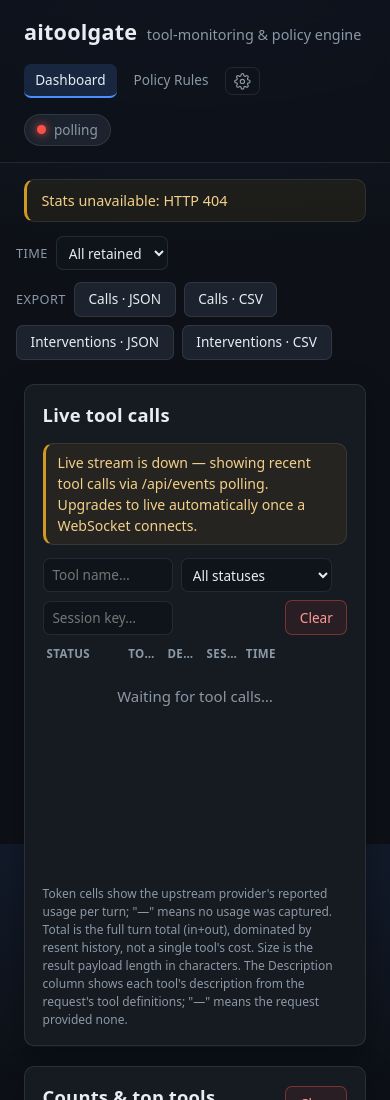
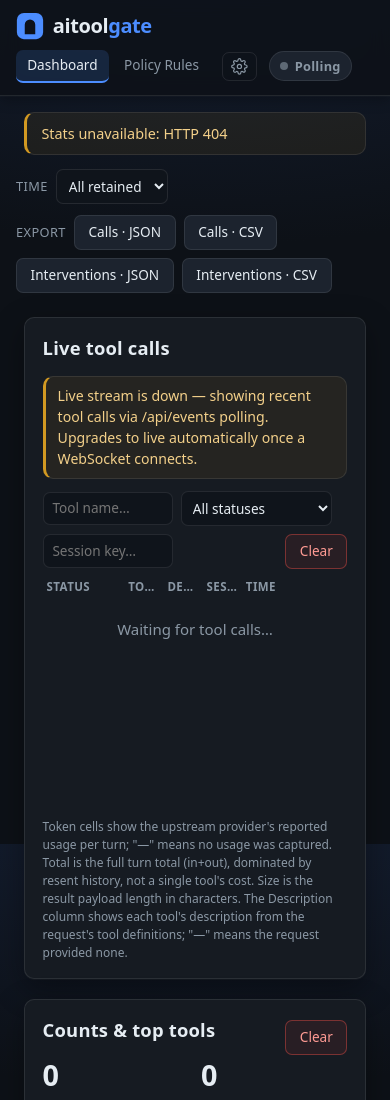
Before and after one commit to AlperTk/aitoolgate, a website: page dashboard/index.html in a window 390 px wide. Shown: the top 1100 px of the page. Drawn offline with Linux system fonts and the light colour scheme; no server answers.

Commit message:
feat(header): enhance app header layout and responsiveness with new styles

```diff
--- a/dashboard/css/layout.css
+++ b/dashboard/css/layout.css
@@ -1,26 +1,85 @@
 /* aitoolgate dashboard css — layout: app header / nav / connection status, notice banner, view switching, dashboard grid, and card panels */
 /* ------------------------------- header ---------------------------- */
 .app-header {
+  position: sticky;
+  top: 0;
+  z-index: 10;
+  background: rgba(13, 17, 23, 0.8);
+  backdrop-filter: blur(10px);
+  border-bottom: 1px solid var(--border);
+  box-shadow: var(--shadow-sm);
+}
+/* Centered inner bar: brand on the left, grouped controls on the right, all
+   aligned to the same 1400px grid as the page views beneath. */
+.app-header-inner {
+  max-width: 1400px;
+  margin: 0 auto;
+  padding: 0.875rem 1.5rem;
   display: flex;
   align-items: center;
   justify-content: space-between;
   gap: 1rem;
-  padding: 1rem 1.5rem;
-  border-bottom: 1px solid var(--border);
-  background: rgba(13, 17, 23, 0.7);
-  backdrop-filter: blur(8px);
-  position: sticky;
-  top: 0;
-  z-index: 10;
 }
-.app-title { display: flex; align-items: baseline; gap: 0.6rem; flex-wrap: wrap; }
-.app-title h1 { font-size: var(--fs-2xl); font-weight: var(--fw-bold); letter-spacing: 0.2px; }
-.subtitle { color: var(--muted); font-size: var(--fs-md); }
-
+/* Brand: a product-logo lockup (geometric gate/portal mark + two-tone wordmark)
+   on the left, followed by a short muted description on a shared baseline, split
+   by a thin vertical divider. */
+.app-title {
+  display: flex;
+  align-items: center;
+  gap: 0.85rem;
+  flex-wrap: wrap;
+  min-width: 0;
+}
+/* Mark + wordmark: one cohesive, left-aligned brand block (the logo lockup),
+   vertically centered so the mark sits beside the wordmark as a single unit. */
+.brand {
+  display: inline-flex;
+  align-items: center;
+  gap: 0.55rem;
+  min-width: 0;
+}
+/* Compact inline logo mark: a geometric gate/portal glyph; the accent tile and
+   the negative-space opening both adapt to the theme via tokens. */
+.brand-mark {
+  width: var(--brand-mark-size);
+  height: var(--brand-mark-size);
+  flex: none;
+  display: block;
+}
+/* Wordmark: a tight, modern two-tone treatment — the bulk in the primary text
+   token, the "gate" segment in the accent token, on a shared baseline. */
+.app-title h1 {
+  font-size: var(--fs-xl);
+  font-weight: var(--fw-semibold);
+  letter-spacing: -0.02em;
+  line-height: 1.1;
+  margin: 0;
+  white-space: nowrap;
+}
+.brand-name { color: var(--text); }
+.brand-accent { color: var(--accent); }
+/* Muted description: kept as-is; a thin divider separates it from the lockup. */
+.subtitle {
+  color: var(--muted);
+  font-size: var(--fs-sm);
+  letter-spacing: 0.01em;
+  padding-left: 0.7rem;
+  border-left: 1px solid var(--border);
+  white-space: nowrap;
+}
+/* Grouped right-side controls: view navigation + settings gear + live status,
+   right-aligned with consistent spacing and wrapping gracefully on narrow screens. */
+.app-header-right {
+  display: inline-flex;
+  align-items: center;
+  gap: 0.75rem;
+  margin-left: auto;
+  flex-wrap: wrap;
+}
 /* Header navigation: two client-side page links (Dashboard / Policy Rules).
    The active link gets an accent background + underline so the current page
    is obvious at a glance. */
-.app-nav { display: inline-flex; align-items: center; gap: 0.35rem; }
+.app-nav { display: inline-flex; align-items: center; gap: 0.25rem; }
 .nav-link {
   color: var(--muted);
   text-decoration: none;
@@ -36,23 +95,26 @@
   background: rgba(76, 141, 255, 0.16);
   border-bottom-color: var(--accent);
 }
-
-/* Connection status indicator (green = connected, red = disconnected). */
+/* Live status pill (green = connected, muted = polling fallback). */
 .conn {
   display: inline-flex;
   align-items: center;
-  gap: 0.5rem;
-  font-size: var(--fs-sm);
+  gap: 0.4rem;
+  font-size: var(--fs-xs);
+  font-weight: var(--fw-semibold);
+  letter-spacing: 0.02em;
   color: var(--muted);
   background: var(--surface-2);
   border: 1px solid var(--border);
   border-radius: 999px;
-  padding: 0.3rem 0.75rem;
+  padding: 0.28rem 0.65rem;
+  white-space: nowrap;
 }
-.conn .dot { width: 9px; height: 9px; border-radius: 50%; background: var(--red); }
-.conn.connected { color: var(--text); }
-.conn.connected .dot { background: var(--green); box-shadow: 0 0 8px var(--green); }
-.conn.disconnected .dot { background: var(--red); box-shadow: 0 0 8px var(--red); }
+.conn .dot { width: 0.5rem; height: 0.5rem; border-radius: 50%; background: var(--muted); flex: none; }
+.conn.connected { color: var(--c-st-ok); border-color: rgba(126, 212, 145, 0.35); }
+.conn.connected .dot { background: var(--green); box-shadow: 0 0 6px var(--green); }
+.conn.disconnected { color: var(--muted); }
+.conn.disconnected .dot { background: var(--text-faint); }
 
 /* ------------------------------- notice ---------------------------- */
 .notice {
--- a/dashboard/css/responsive.css
+++ b/dashboard/css/responsive.css
@@ -23,7 +23,16 @@
 }
 @media (max-width: 560px) {
   .field-row { grid-template-columns: 1fr; }
-  .app-header { flex-direction: column; align-items: flex-start; }
+  /* Stack the header: brand on top, grouped controls wrap below; drop the subtitle
+     and tighten the inner padding so everything stays within the viewport. */
+  .app-header-inner {
+    flex-direction: column;
+    align-items: flex-start;
+    gap: 0.6rem;
+    padding: 0.75rem 1rem;
+  }
+  .app-header-right { width: 100%; justify-content: flex-start; }
+  .subtitle { display: none; }
 }
 
 /* Below ~480px: stack the global-controls toolbar and let each control group
--- a/dashboard/css/tokens.css
+++ b/dashboard/css/tokens.css
@@ -27,6 +27,8 @@
 
   --radius: 10px;
   --shadow: 0 1px 0 rgba(255, 255, 255, 0.03), 0 10px 30px rgba(0, 0, 0, 0.35);
+  /* Subtle elevation for the sticky app header (lighter/tighter than the card --shadow). */
+  --shadow-sm: 0 1px 0 rgba(255, 255, 255, 0.02), 0 4px 12px rgba(0, 0, 0, 0.28);
 
   /* type scale */
   --fs-2xs: 0.72rem;   /* badges, micro hints  */
@@ -41,6 +43,7 @@
   --fw-bold: 700;
   --lh-tight: 1.2;     /* stat numbers        */
   --lh-snug: 1.4;      /* data rows / table cells */
+  --brand-mark-size: 1.75rem; /* dashboard brand logo mark (header lockup, ~28px) */
 
   /* Scrollbar theme (dark): a subtle, rounded, muted-gray thumb that lightens on
      hover. Values are alpha variants of --muted (#8b98a5); reused by the
--- a/dashboard/html/header.html
+++ b/dashboard/html/header.html
@@ -1,18 +1,49 @@
 <header class="app-header">
+      <!-- Centered inner bar: brand on the left, grouped controls on the right,
+           all aligned to the same 1400px grid as the page views beneath. -->
+      <div class="app-header-inner">
+        <!-- Brand: a product-logo lockup (geometric gate/portal mark + two-tone
+             wordmark) on the left, followed by a short muted description on a
+             shared baseline, split by a thin vertical divider. -->
         <div class="app-title">
-        <h1>aitoolgate</h1>
-        <span class="subtitle">tool-monitoring &amp; policy engine</span>
+          <div class="brand">
+            <!-- Inline logo mark: a rounded accent "tile" with a negative-space
+                 arched gate/portal opening (the LLM request gateway/proxy). The
+                 tile uses --accent; the evenodd hole is transparent, so the real
+                 header background shows through as the "opening" and adapts to
+                 the theme. No external asset / CDN. -->
+            <svg class="brand-mark" viewBox="0 0 32 32" fill="none" aria-hidden="true" focusable="false">
+              <path fill="var(--accent)" fill-rule="evenodd" d="M9 1 H23 A8 8 0 0 1 31 9 V23 A8 8 0 0 1 23 31 H9 A8 8 0 0 1 1 23 V9 A8 8 0 0 1 9 1 Z M10 25.5 V14.5 a6 6 0 0 1 12 0 V25.5 Z"/>
+            </svg>
+            <h1 class="brand-wordmark">
+              <span class="brand-name">aitool</span><span class="brand-accent">gate</span>
+            </h1>
           </div>
+          <span class="subtitle">LLM tool-call proxy &amp; telemetry</span>
+        </div>
+
+        <!-- Grouped right-side controls: view navigation + settings gear + live
+             status, right-aligned with consistent spacing; wraps gracefully on
+             narrow viewports. -->
+        <div class="app-header-right">
           <nav class="app-nav" aria-label="Dashboard pages">
             <a class="nav-link" href="#/">Dashboard</a>
             <a class="nav-link" href="#/rules">Policy Rules</a>
+          </nav>
+
           <!-- Settings popup trigger: opens the overlay built by js/settings.mjs (#open-settings). -->
           <button type="button" id="open-settings" title="Settings" aria-label="Open settings">
             <svg width="18" height="18" viewBox="0 0 24 24" fill="none" stroke="currentColor" stroke-width="1.7" stroke-linecap="round" stroke-linejoin="round" aria-hidden="true"><circle cx="12" cy="12" r="3"/><path d="M19.4 15a1.65 1.65 0 0 0 .33 1.82l.06.06a2 2 0 0 1 0 2.83 2 2 0 0 1-2.83 0l-.06-.06a1.65 1.65 0 0 0-1.82-.33 1.65 1.65 0 0 0-1 1.51V21a2 2 0 0 1-2 2 2 2 0 0 1-2-2v-.09A1.65 1.65 0 0 0 9 19.4a1.65 1.65 0 0 0-1.82.33l-.06.06a2 2 0 0 1-2.83 0 2 2 0 0 1 0-2.83l.06-.06a1.65 1.65 0 0 0 .33-1.82 1.65 1.65 0 0 0-1.51-1H3a2 2 0 0 1-2-2 2 2 0 0 1 2-2h.09A1.65 1.65 0 0 0 4.6 9a1.65 1.65 0 0 0-.33-1.82l-.06-.06a2 2 0 0 1 0-2.83 2 2 0 0 1 2.83 0l.06.06a1.65 1.65 0 0 0 1.82.33H9a1.65 1.65 0 0 0 1-1.51V3a2 2 0 0 1 2-2 2 2 0 0 1 2 2v.09a1.65 1.65 0 0 0 1 1.51 1.65 1.65 0 0 0 1.82-.33l.06-.06a2 2 0 0 1 2.83 0 2 2 0 0 1 0 2.83l-.06.06a1.65 1.65 0 0 0-.33 1.82V9a1.65 1.65 0 0 0 1.51 1H21a2 2 0 0 1 2 2 2 2 0 0 1-2 2h-.09a1.65 1.65 0 0 0-1.51 1z"/></svg>
           </button>
-      </nav>
+
+          <!-- Live stream status pill: green = connected, muted = polling fallback.
+               Class + label are driven at runtime by js/transport.mjs (setConnected /
+               syncConnectivity), which toggles .connected / .disconnected on #conn-status
+               and sets #conn-label ("Live" / "Polling"). -->
           <div id="conn-status" class="conn disconnected" title="WebSocket connection status">
             <span id="conn-dot" class="dot"></span>
-        <span id="conn-label">disconnected</span>
+            <span id="conn-label">Polling</span>
+          </div>
+        </div>
       </div>
     </header>
--- a/dashboard/js/transport.mjs
+++ b/dashboard/js/transport.mjs
@@ -27,7 +27,7 @@ export function setConnected(on) {
     s.title = on ? 'Live stream connected' : bannerText;
   }
   var label = $('conn-label');
-  if (label) label.textContent = on ? 'live' : 'polling';
+  if (label) label.textContent = on ? 'Live' : 'Polling';
   var banner = $('stream-status');
   if (banner) {
     banner.hidden = !!on;
```
Also changed, not shown: dashboard/index.html (+1 -0 lines). Lines whose indentation alone changed are shown as unchanged.
